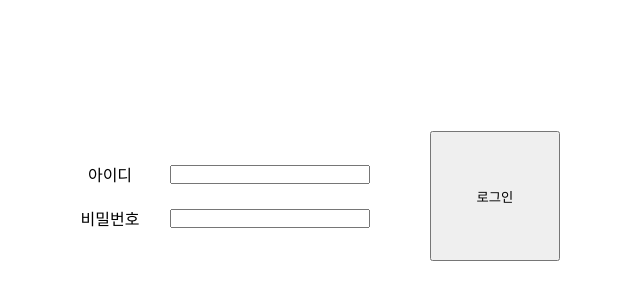
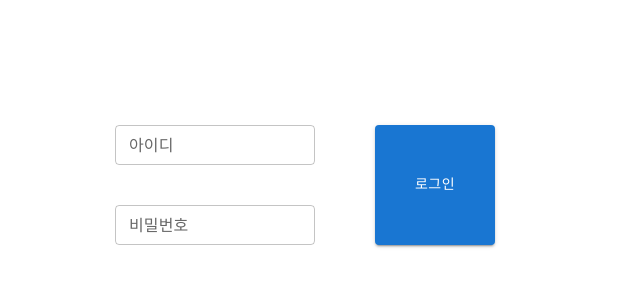
Before and after one commit to Scents-Note/A.fume.Admin, a Next.js app: page / in a window 1280 px wide. Shown: the part 204-504 px from the top of the page, without its empty margins (335-975 px from the left). Built offline with nearby package versions, Linux system fonts and the light colour scheme.

Commit message:
[Fix] Login Page 개발
1. 아이디나 패스워드 입력하지 않았을 시 helper text 출력

2. Material UI 컴포넌트 사용 (TextField, Button)

```diff
--- a/src/pages/index.tsx
+++ b/src/pages/index.tsx
@@ -1,94 +1,70 @@
+import { Login } from "@/api/Login";
+import { ERROR_LOGIN_1 } from "@/common/message/message";
+import { TextField, Button, FormHelperText } from "@mui/material";
 import { Inter } from "next/font/google";
 import { useRouter } from "next/router";
 import { FormEvent, useState } from "react";
 
 const inter = Inter({ subsets: ["latin"] });
 
-export const Login: React.FC = (props) => {
-  const [username, setUsername] = useState<string>();
-  const [password, setPassword] = useState<string>();
+export const HomePage: React.FC = (props) => {
+  const [username, setUsername] = useState<string>("");
+  const [password, setPassword] = useState<string>("");
+  const [errorMessage, setErrorMessage] = useState<string | null>(null);
 
   const router = useRouter();
 
   const handleLogin = async (e: FormEvent<HTMLFormElement>) => {
-    // event.preventDefault();
-    // // TODO: JWT 토큰을 받아오는 백엔드 로직 추가하기
-    router.push("/main");
+    e.preventDefault();
+
+    if (username.length === 0 || password.length === 0)
+      setErrorMessage(ERROR_LOGIN_1);
+    else {
+      setErrorMessage(null);
+      // TODO: JWT 토큰을 받아오는 백엔드 로직 추가하기
+      const response = await Login(username, password);
+      console.log(response);
+      // router.push("/main");
+    }
   };
 
   return (
     <form
-      style={{
-        width: "100%",
-        height: "100%",
-        display: "flex",
-        alignItems: "center",
-        justifyContent: "center",
-      }}
+      className="w-full h-full flex flex-col gap-20 items-center justify-center"
       onSubmit={handleLogin}
     >
-      <div
-        style={{
-          display: "flex",
-          width: "700px",
-          height: "130px",
-          gap: "60px",
-          justifyContent: "center",
-          alignItems: "center",
-        }}
-      >
-        <div
-          style={{
-            display: "flex",
-            flexDirection: "column",
-            justifyContent: "center",
-            alignItems: "center",
-            gap: "20px",
-          }}
-        >
-          <div
-            style={{
-              display: "flex",
-              alignItems: "center",
-              justifyContent: "flex-start",
-            }}
-          >
-            <label style={{ width: "120px", textAlign: "center" }}>
-              아이디
-            </label>
-            <input
-              style={{ width: "200px" }}
-              type="text"
+      <div className="flex w-700 h-200 gap-60 justify-center items-center">
+        <div className="flex flex-col justify-center items-center gap-40">
+          <TextField
+            className="w-200"
+            size="small"
+            label="아이디"
             value={username}
             onChange={(e) => setUsername(e.target.value)}
           />
-          </div>
-          <div
-            style={{
-              display: "flex",
-              alignItems: "center",
-              justifyContent: "flex-start",
-            }}
-          >
-            <label style={{ width: "120px", textAlign: "center" }}>
-              비밀번호
-            </label>
-            <input
-              style={{ width: "200px" }}
+          <TextField
+            className="w-200"
+            size="small"
+            label="비밀번호"
             type="password"
             value={password}
             onChange={(e) => setPassword(e.target.value)}
           />
         </div>
+        <Button
+          className="w-120 h-120"
+          type="submit"
+          variant="contained"
+          color="primary"
+        >
+          로그인
+        </Button>
       </div>
-        <input
-          style={{ width: "130px", height: "130px" }}
-          type="submit"
-          value="로그인"
-        />
-      </div>
+      <FormHelperText error={errorMessage !== null}>
+        {errorMessage}
+      </FormHelperText>
     </form>
   );
 };
 
-export default Login;
+export default HomePage;
```
Lines whose indentation alone changed are shown as unchanged.
